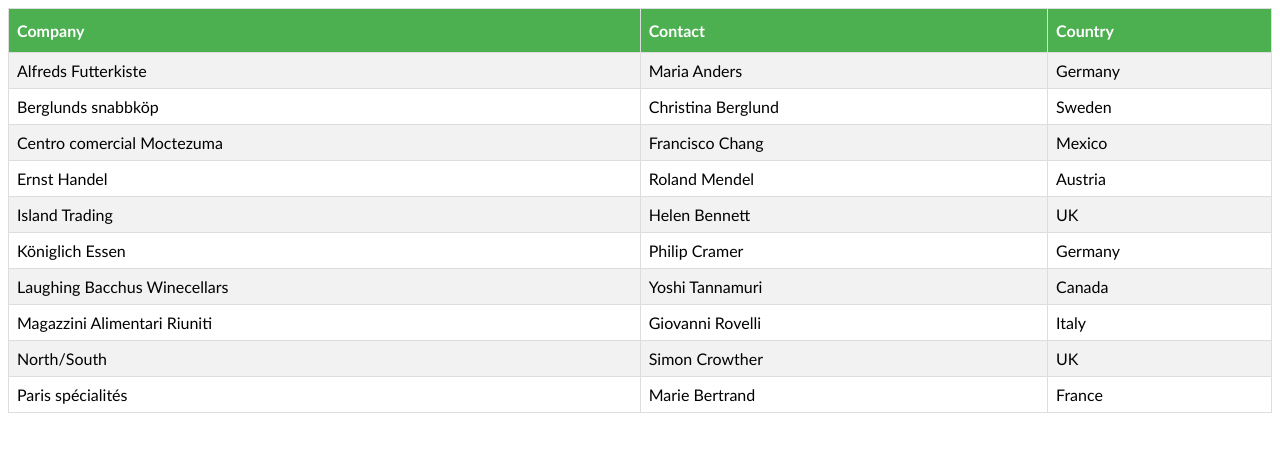
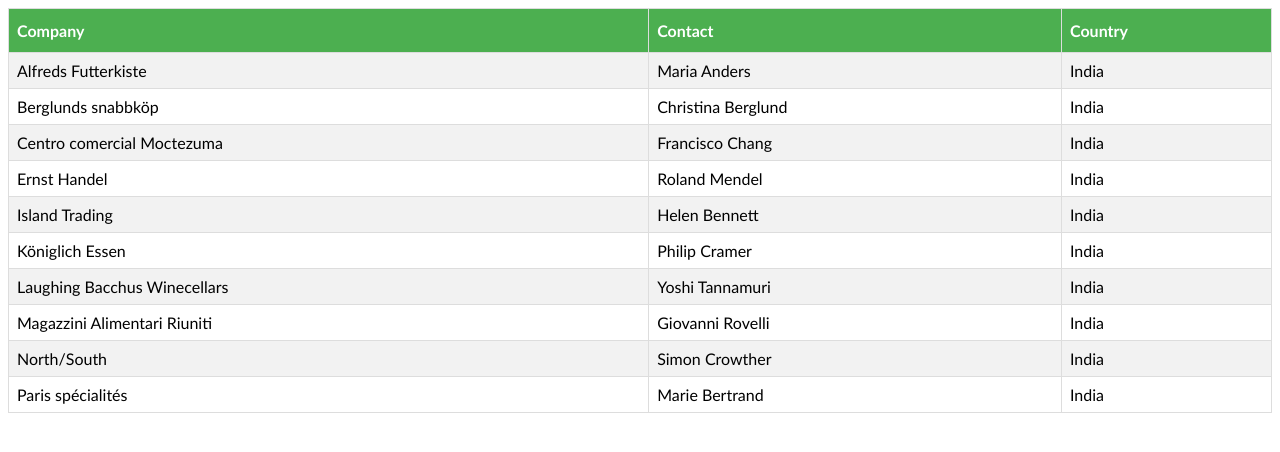
Before and after one commit to guhanganes/website, a plain HTML site: page index.html in a window 1280 px wide. Drawn offline with Linux system fonts and the light colour scheme.

Commit message:
Change the country name as India

```diff
--- a/index.html
+++ b/index.html
@@ -37,52 +37,52 @@
   <tr>
     <td>Alfreds Futterkiste</td>
     <td>Maria Anders</td>
-    <td>Germany</td>
+    <td>India</td>
   </tr>
   <tr>
     <td>Berglunds snabbköp</td>
     <td>Christina Berglund</td>
-    <td>Sweden</td>
+    <td>India</td>
   </tr>
   <tr>
     <td>Centro comercial Moctezuma</td>
     <td>Francisco Chang</td>
-    <td>Mexico</td>
+    <td>India</td>
   </tr>
   <tr>
     <td>Ernst Handel</td>
     <td>Roland Mendel</td>
-    <td>Austria</td>
+    <td>India</td>
   </tr>
   <tr>
     <td>Island Trading</td>
     <td>Helen Bennett</td>
-    <td>UK</td>
+    <td>India</td>
   </tr>
   <tr>
     <td>Königlich Essen</td>
     <td>Philip Cramer</td>
-    <td>Germany</td>
+    <td>India</td>
   </tr>
   <tr>
     <td>Laughing Bacchus Winecellars</td>
     <td>Yoshi Tannamuri</td>
-    <td>Canada</td>
+    <td>India</td>
   </tr>
   <tr>
     <td>Magazzini Alimentari Riuniti</td>
     <td>Giovanni Rovelli</td>
-    <td>Italy</td>
+    <td>India</td>
   </tr>
   <tr>
     <td>North/South</td>
     <td>Simon Crowther</td>
-    <td>UK</td>
+    <td>India</td>
   </tr>
   <tr>
     <td>Paris spécialités</td>
     <td>Marie Bertrand</td>
-    <td>France</td>
+    <td>India</td>
   </tr>
 </table>
 
```
